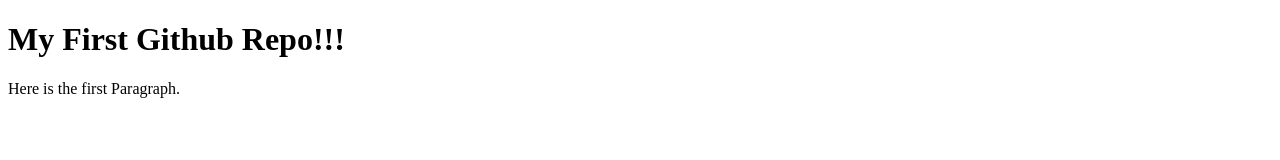
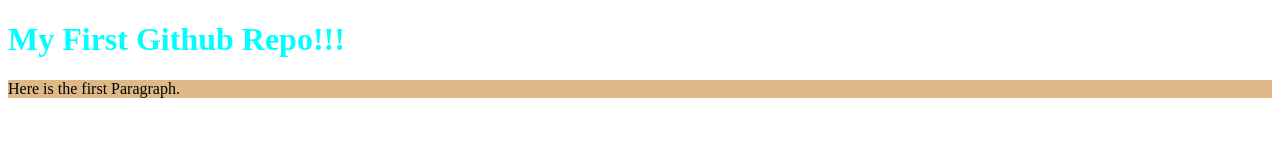
Before and after one commit to ahadakash/project-num-1, a plain HTML site: page index.html in a window 1280 px wide. Drawn offline with Linux system fonts and the light colour scheme.

Commit message:
styles added

```diff
--- a/index.html
+++ b/index.html
@@ -5,6 +5,7 @@
     <meta http-equiv="X-UA-Compatible" content="IE=edge">
     <meta name="viewport" content="width=device-width, initial-scale=1.0">
     <title>My First Github Repo</title>
+    <link rel="stylesheet" href="style.css">
 </head>
 <body>
     <h1>My First Github Repo!!!</h1>
--- /dev/null
+++ b/style.css
@@ -0,0 +1,6 @@
+h1{
+    color: aqua;
+}
+p{
+    background-color: burlywood;
+}
```
